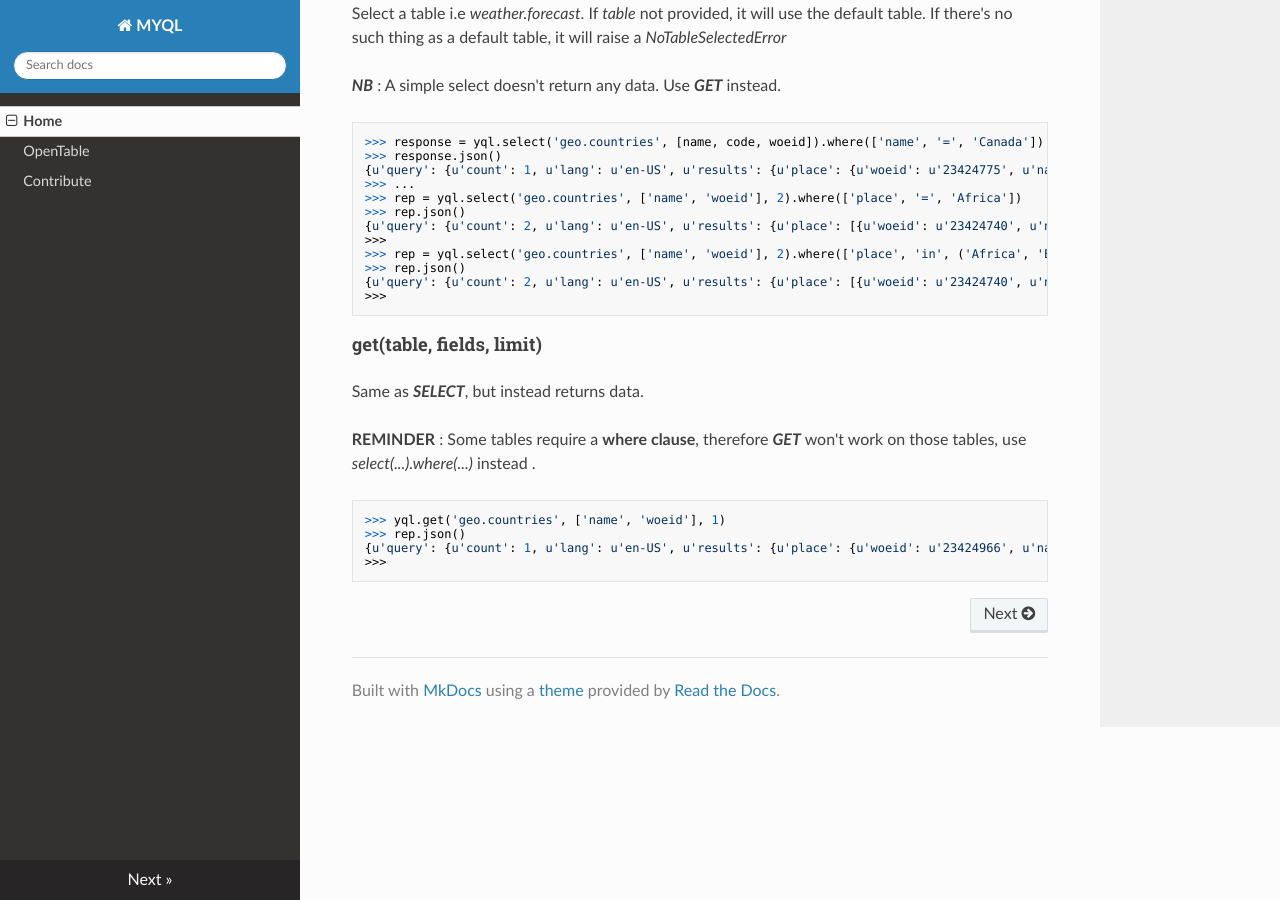
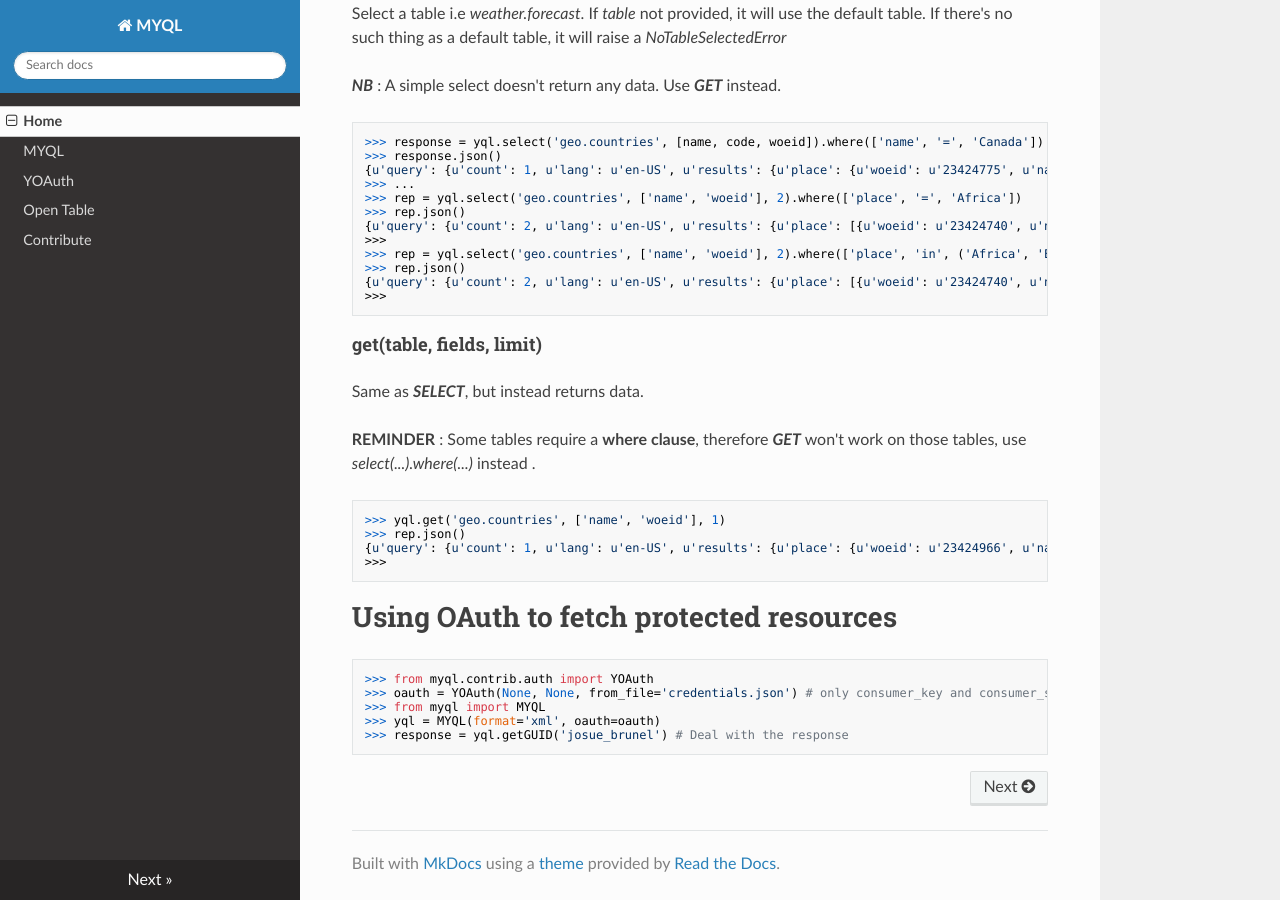
Before and after one commit to josuebrunel/myql, an MkDocs documentation site: the page built from docs/index.md, in a window 1280 px wide and 900 px high, scrolled down 2061 px. Built offline with MkDocs 1.6.1, drawn with Linux system fonts in a browser that asks for light colours; nearby versions of some CDN libraries; old or Windows-style settings are respelled for this version of MkDocs.

Commit message:
updating the documentation

````diff
--- a/docs/index.md
+++ b/docs/index.md
@@ -136,3 +136,14 @@ Same as ***SELECT***, but instead returns data.
 {u'query': {u'count': 1, u'lang': u'en-US', u'results': {u'place': {u'woeid': u'23424966', u'name': u'Sao Tome and Principe'}}, u'created': u'2014-08-17T10:32:25Z'}}
 >>>
 ```
+
+Using OAuth to fetch protected resources
+=========================================
+
+```python
+>>> from myql.contrib.auth import YOAuth
+>>> oauth = YOAuth(None, None, from_file='credentials.json') # only consumer_key and consumer_secret are required.
+>>> from myql import MYQL
+>>> yql = MYQL(format='xml', oauth=oauth)
+>>> response = yql.getGUID('josue_brunel') # Deal with the response
+```
--- a/mkdocs.yml
+++ b/mkdocs.yml
@@ -1,6 +1,8 @@
 site_name: MYQL
 pages:
 -   [index.md, Home]
--   [table.md, OpenTable]
+-   [myql.md, MYQL]
+-   [oauth.md, YOAuth]
+-   [table.md, Open Table]
 -   [contrib.md, Contribute]
 theme: readthedocs
````
Also changed, not shown: README.md (+12 -1 lines), docs/myql.md (added, +2 -0 lines), docs/oauth.md (added, +29 -0 lines), docs/table.md (+1 -1 lines).
